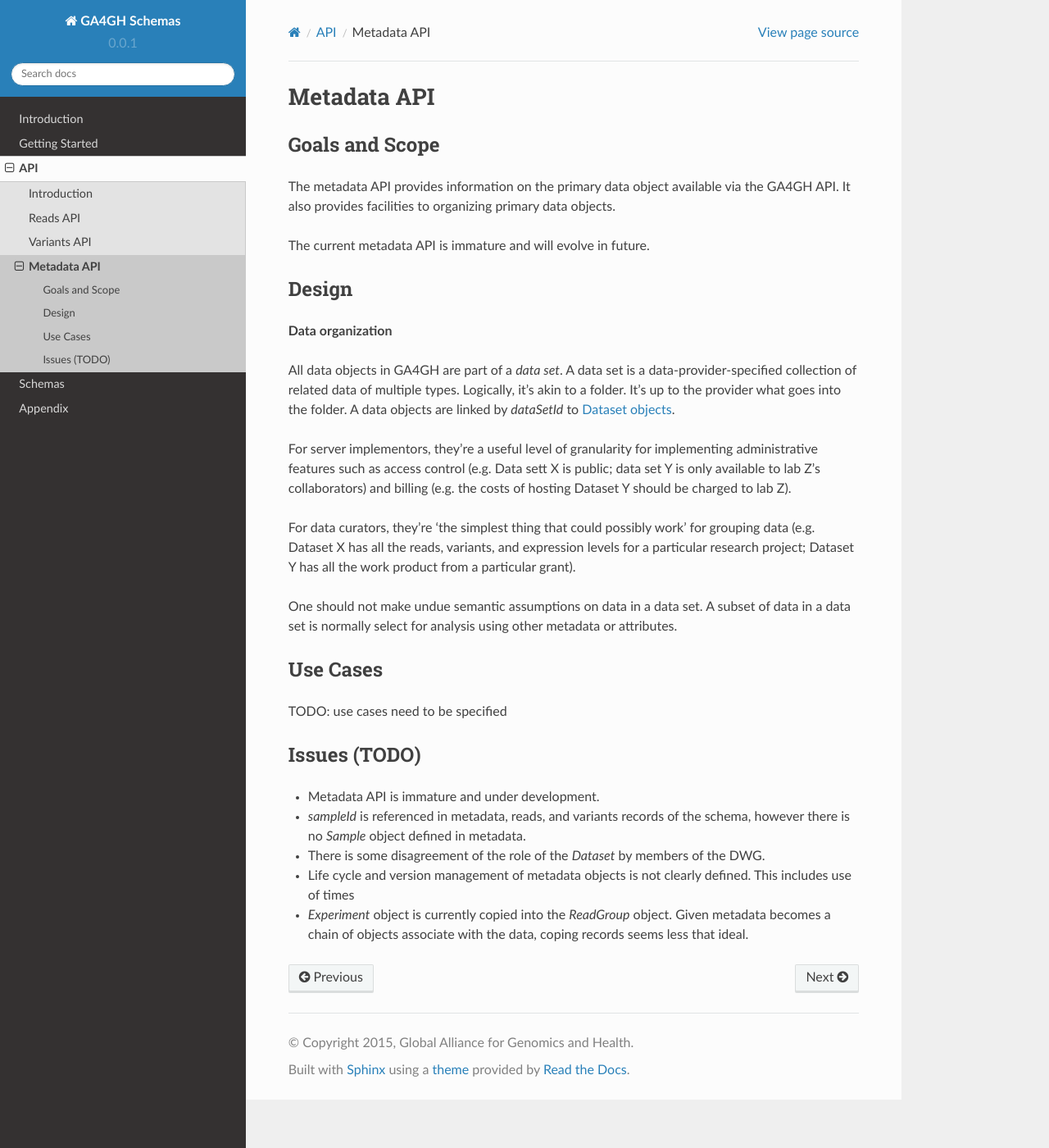
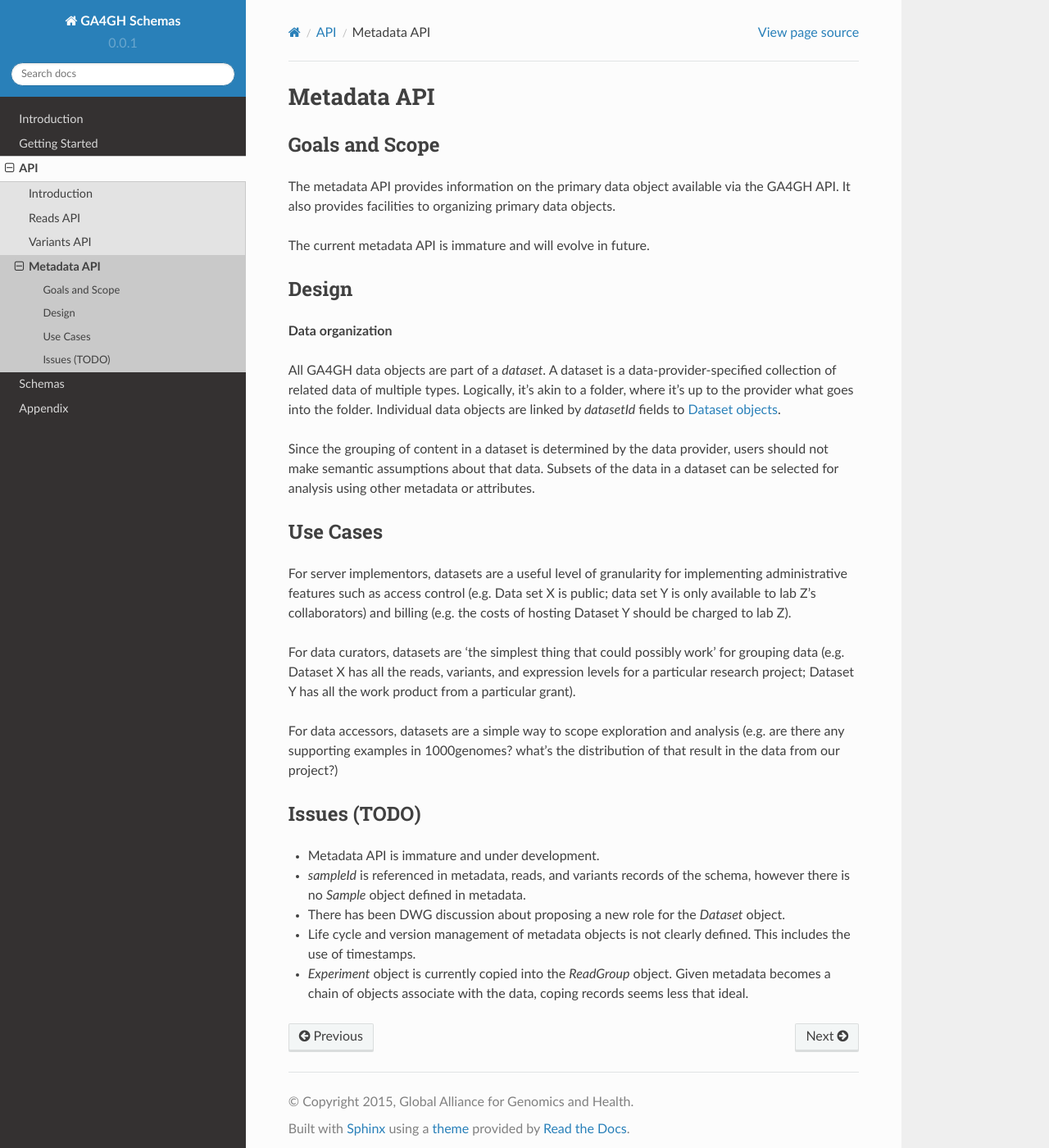
Before and after one commit to ga4gh/ga4gh-schemas, a Sphinx documentation site: the page built from doc/source/api/metadata.rst, in a window 1280 px wide and 1400 px high. Shown: the whole window at 82% size. Built offline with Sphinx 7.4.7 and the Read the Docs theme 2.0.0, drawn with Linux system fonts in a browser that asks for light colours; pages that are not in the unit, such as notebooks, are missing from menus.

Commit message:
Update metadata.rst
- misc wordsmithing
- moved use cases into the use cases section
- used standard "dataset" (vs. "data set") spelling

```diff
--- a/doc/source/api/metadata.rst
+++ b/doc/source/api/metadata.rst
@@ -21,31 +21,33 @@ Design
 
 **Data organization**
 
-All data objects in GA4GH are part of a *data set*. A data set is a
+All GA4GH data objects are part of a *dataset*. A dataset is a
 data-provider-specified collection of related data of multiple types.
-Logically, it's akin to a folder. It's up to the provider what goes into the
-folder.  A data objects are linked by `dataSetId` to `Dataset objects
+Logically, it's akin to a folder, where it's up to the provider what goes into the
+folder. Individual data objects are linked by `datasetId` fields to `Dataset objects
 <../schemas/metadata.html#avro.Dataset>`_.
 
-For server implementors, they're a useful level of granularity for
-implementing administrative features such as access control (e.g. Data sett X
-is public; data set Y is only available to lab Z's collaborators) and billing
-(e.g. the costs of hosting Dataset Y should be charged to lab Z).
-
-For data curators, they're 'the simplest thing that could possibly work' for
-grouping data (e.g. Dataset X has all the reads, variants, and expression
-levels for a particular research project; Dataset Y has all the work product
-from a particular grant).
-
-One should not make undue semantic assumptions on data in a data set.  A
-subset of data in a data set is normally select for analysis using other
-metadata or attributes.
+Since the grouping of content in a dataset is determined by the data provider,
+users should not make semantic assumptions about that data.  Subsets of the data
+in a dataset can be selected for analysis using other metadata or attributes.
 
 ---------
 Use Cases
 ---------
 
-TODO: use cases need to be specified
+For server implementors, datasets are a useful level of granularity for
+implementing administrative features such as access control (e.g. Data set X
+is public; data set Y is only available to lab Z's collaborators) and billing
+(e.g. the costs of hosting Dataset Y should be charged to lab Z).
+
+For data curators, datasets are 'the simplest thing that could possibly work' for
+grouping data (e.g. Dataset X has all the reads, variants, and expression
+levels for a particular research project; Dataset Y has all the work product
+from a particular grant).
+
+For data accessors, datasets are a simple way to scope exploration and analysis
+(e.g. are there any supporting examples in 1000genomes?
+what's the distribution of that result in the data from our project?)
 
 -------------
 Issues (TODO)
@@ -53,9 +55,9 @@ Issues (TODO)
 - Metadata API is immature and under development.
 - `sampleId` is referenced in metadata, reads, and variants records of the
   schema, however there is no `Sample` object defined in metadata.
-- There is some disagreement of the role of the `Dataset` by members of the DWG.
+- There has been DWG discussion about proposing a new role for the `Dataset` object.
 - Life cycle and version management of metadata objects is not clearly defined.
-  This includes use of times
+  This includes the use of timestamps.
 - `Experiment` object is currently copied into the `ReadGroup` object.  Given
   metadata becomes a chain of objects associate with the data, coping records
   seems less that ideal.
```
